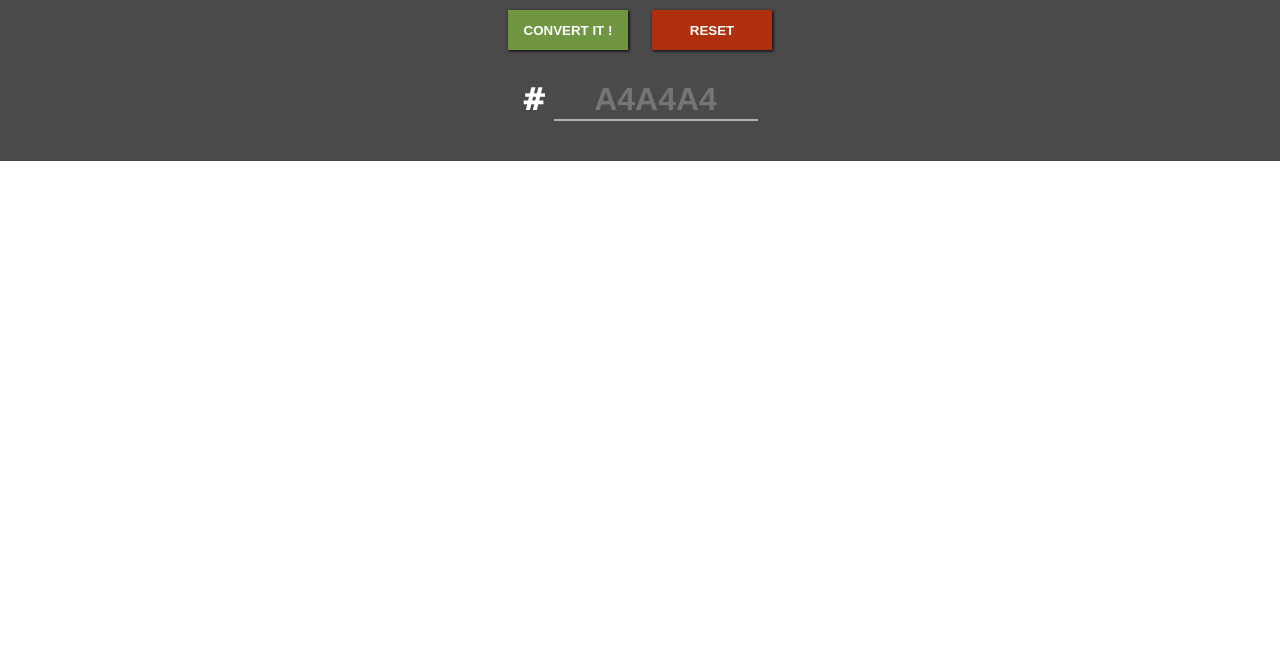
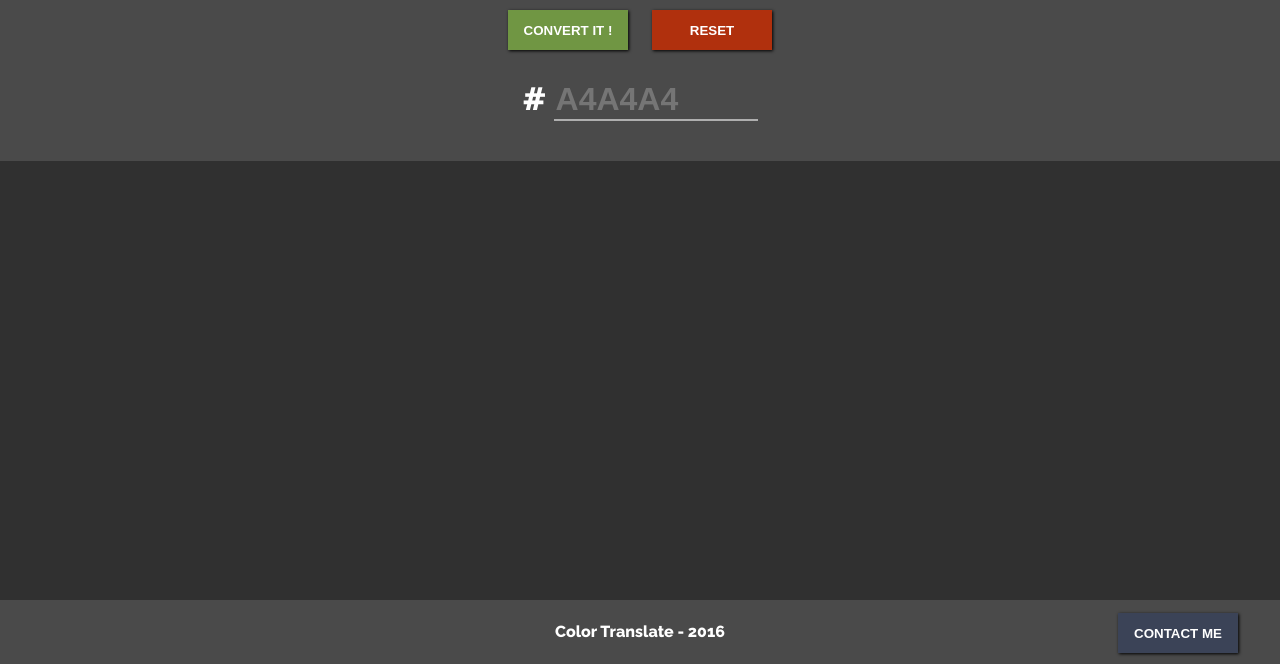
Before and after one commit to axeltonson/Color-Translate, a plain HTML site: page index.html in a window 1280 px wide. Shown: the part 136-800 px from the top of the page. Drawn offline with Linux system fonts and the light colour scheme.

Commit message:
graphic improvement

```diff
--- a/css/styles.css
+++ b/css/styles.css
@@ -1,10 +1,11 @@
 body {
     font-family: 'Raleway', sans-serif;
+    background: #303030;
+    color: #FFF;
 }
 
 header {
     background:#4A4A4A;
-    color: #FFF;
 }
 
 header ul {
@@ -24,7 +25,6 @@ header ul li>span {
 
 header ul li input {
     width: 200px;
-    text-align: center;
     background:#4A4A4A;
     color:#FFF;
     font-size: 32px;
@@ -34,10 +34,14 @@ header ul li input {
     outline:none;
 }
 
-header button {
+button {
     width: 120px;
     height: 40px;
     box-shadow: 1px 1px 3px #000;
+    -moz-box-shadow: 1px 1px 3px #000;
+    -webkit-box-shadow: 1px 1px 3px #000;
+    -o-box-shadow: 1px 1px 3px #000;
+    filter: progid:DXImageTransform.Microsoft.Shadow(color=#000, Direction=134, Strength=3);
     border: 0;
     font-weight: 800;
     color: #fff;
@@ -79,6 +83,35 @@ section {
 }
 
 .form {
+    margin: 20px 0 0 20px;
     width:12.5%;
     height:150px;
+    box-shadow: 1px 1px 3px #000;
+    -moz-box-shadow: 1px 1px 3px #000;
+    -webkit-box-shadow: 1px 1px 3px #000;
+    -o-box-shadow: 1px 1px 3px #000;
+    filter: progid:DXImageTransform.Microsoft.Shadow(color=#000, Direction=134, Strength=3);
 }
+
+/**** FOOTER ****/
+footer {
+    height: 64px;
+    width: 100%;
+    background: #4A4A4A;
+    position: fixed;
+    bottom: 0;
+    left: 0;
+    line-height: 64px;
+    text-align: center;
+}
+
+footer small {
+    font-weight: 800;
+}
+
+footer button {
+    position: absolute;
+    right: 32px;
+    top: 3px;
+    background: #3B4357;
+}
--- a/index.html
+++ b/index.html
@@ -28,7 +28,10 @@
 <section>
 
 </section>
-
+<footer>
+    <small>Color Translate - 2016</small>
+    <button class="contact">Contact me</button>
+</footer>
 <script src="js/hex2rgb.js"></script>
 </body>
 </html>
```
